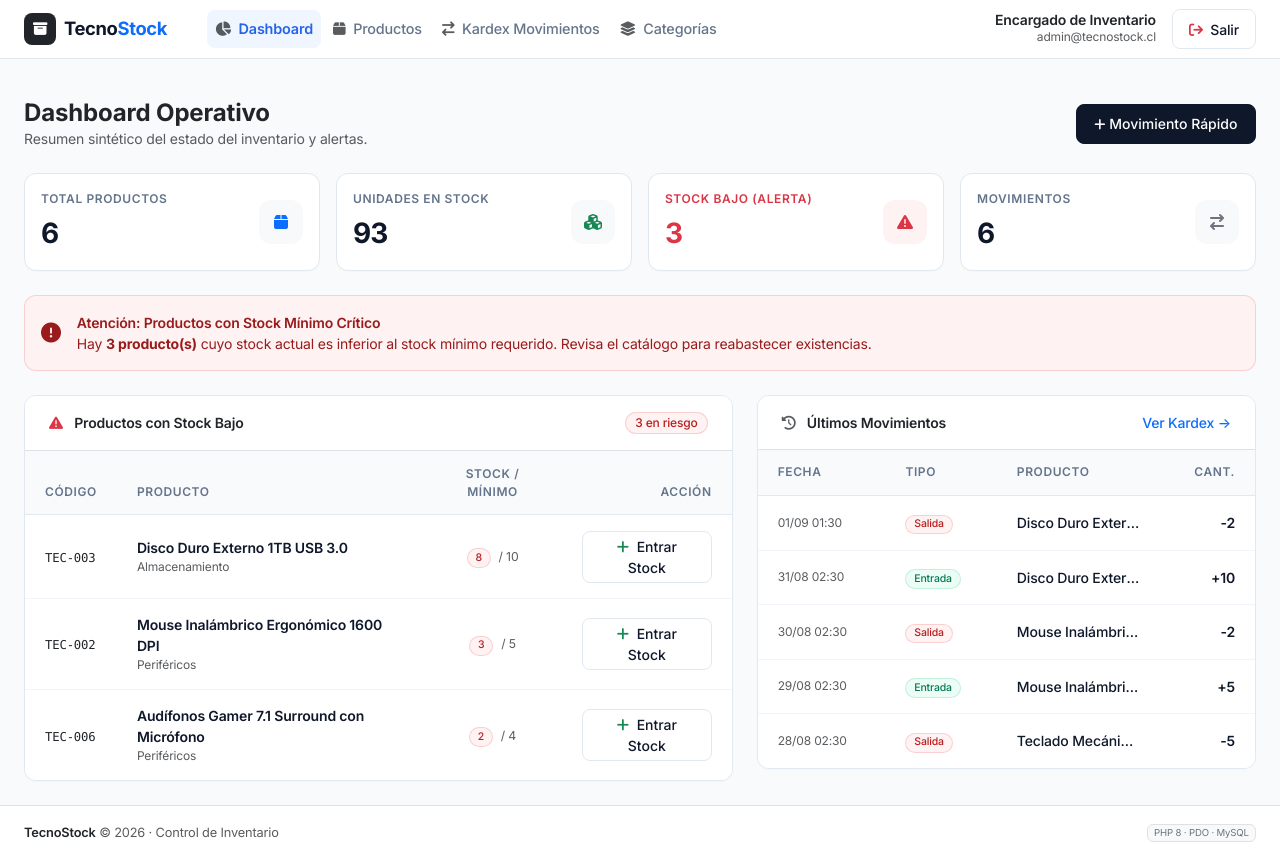
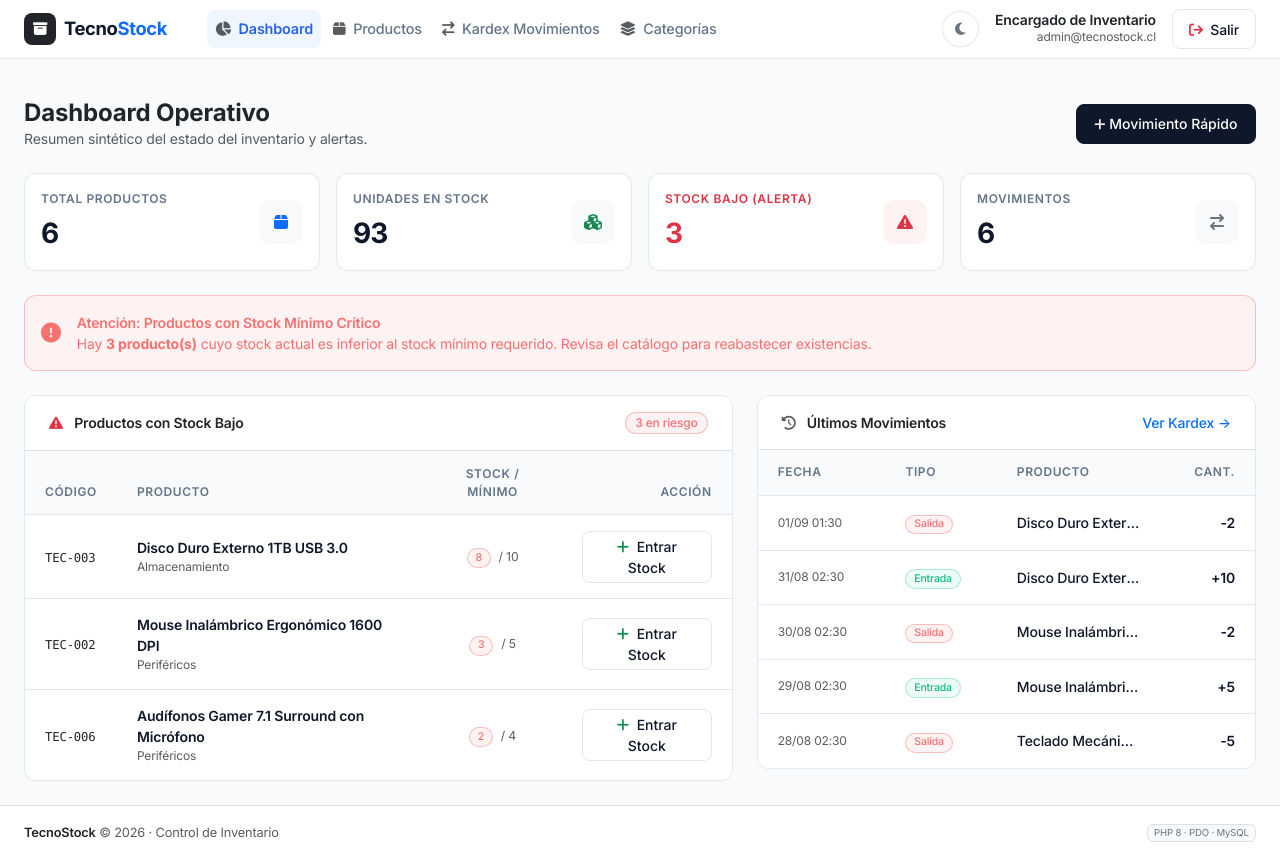
Before and after one commit to Gabriel-Herrera/Sistema_de_Inventario_TecnoStock, a PHP site: page /index.php in a window 1280 px wide. Run offline with PHP 8.4, Linux system fonts and the light colour scheme; a user stored in the database is signed in; data comes from the database, SQL or seed files in the repository.

Commit message:
feat: implementar alternativa de Modo Oscuro (Dark Mode) con persistencia en localStorage

```diff
--- a/assets/css/style.css
+++ b/assets/css/style.css
@@ -12,6 +13,10 @@
     --text-muted: #94a3b8;
     --border-color: #e2e8f0;
     --border-hover: #cbd5e1;
+
+    --navbar-bg: rgba(255, 255, 255, 0.95);
+    --table-header-bg: #f8fafc;
+    --table-row-hover: #f1f5f9;
 
     --accent-blue: #2563eb;
     --accent-blue-soft: #eff6ff;
@@ -25,10 +30,44 @@
     --accent-warning: #f59e0b;
     --accent-warning-soft: #fffbeb;
 
+    --modal-footer-bg: #f8fafc;
+    --input-bg: #ffffff;
+    --btn-primary-bg: #0f172a;
+    --btn-primary-text: #ffffff;
+
     --radius-sm: 8px;
     --radius-md: 12px;
     --radius-lg: 16px;
     --radius-xl: 24px;
+}
+
+/* Variables Tema Oscuro */
+[data-theme="dark"] {
+    --bg-main: #0b0f17;
+    --card-bg: #151d2a;
+    --text-primary: #f8fafc;
+    --text-secondary: #94a3b8;
+    --text-muted: #64748b;
+    --border-color: #232d3f;
+    --border-hover: #334155;
+
+    --navbar-bg: rgba(21, 29, 42, 0.95);
+    --table-header-bg: #0f172a;
+    --table-row-hover: #1e293b;
+
+    --accent-blue: #3b82f6;
+    --accent-blue-soft: rgba(59, 130, 246, 0.15);
+
+    --accent-success: #10b981;
+    --accent-success-soft: rgba(16, 185, 129, 0.15);
+
+    --accent-danger: #f87171;
+    --accent-danger-soft: rgba(239, 68, 68, 0.15);
+
+    --modal-footer-bg: #0f172a;
+    --input-bg: #0f172a;
+    --btn-primary-bg: #3b82f6;
+    --btn-primary-text: #ffffff;
 }
 
 body {
@@ -85,13 +143,13 @@ main {
     background-color: var(--card-bg);
     border: 1px solid var(--border-color);
     border-radius: var(--radius-md);
-    box-shadow: 0 1px 3px 0 rgba(0, 0, 0, 0.02), 0 1px 2px -1px rgba(0, 0, 0, 0.02);
-    transition: transform 0.15s ease, box-shadow 0.15s ease, border-color 0.15s ease;
+    box-shadow: 0 1px 3px 0 rgba(0, 0, 0, 0.02);
+    transition: transform 0.15s ease, box-shadow 0.15s ease, border-color 0.15s ease, background-color 0.25s ease;
 }
 
 .card-minimal:hover {
     border-color: var(--border-hover);
-    box-shadow: 0 4px 12px -2px rgba(0, 0, 0, 0.05);
+    box-shadow: 0 4px 12px -2px rgba(0, 0, 0, 0.08);
 }
 
 .card-metric-title {
@@ -118,13 +176,18 @@ main {
     justify-content: center;
 }
 
+[data-theme="dark"] .bg-light.icon-box-soft {
+    background-color: #1e293b !important;
+}
+
 /* Tablas Limpias */
 .table-minimal {
     margin-bottom: 0;
+    color: var(--text-primary);
 }
 
 .table-minimal thead th {
-    background-color: #f8fafc;
+    background-color: var(--table-header-bg);
     color: var(--text-secondary);
     font-size: 0.75rem;
     font-weight: 600;
@@ -137,7 +200,7 @@ main {
 .table-minimal tbody td {
     padding: 0.95rem 1.25rem;
     color: var(--text-primary);
-    border-bottom: 1px solid #f1f5f9;
+    border-bottom: 1px solid var(--border-color);
     font-size: 0.875rem;
     vertical-align: middle;
 }
@@ -157,8 +220,8 @@ main {
 /* Badges Soft / Minimal */
 .badge-soft-success {
     background-color: var(--accent-success-soft);
-    color: #047857;
-    border: 1px solid rgba(16, 185, 129, 0.2);
+    color: #10b981;
+    border: 1px solid rgba(16, 185, 129, 0.3);
     font-weight: 500;
     padding: 0.35em 0.75em;
     border-radius: 9999px;
@@ -166,17 +229,17 @@ main {
 
 .badge-soft-danger {
     background-color: var(--accent-danger-soft);
-    color: #b91c1c;
-    border: 1px solid rgba(239, 68, 68, 0.2);
+    color: #f87171;
+    border: 1px solid rgba(239, 68, 68, 0.3);
     font-weight: 500;
     padding: 0.35em 0.75em;
     border-radius: 9999px;
 }
 
 .badge-soft-secondary {
-    background-color: #f1f5f9;
-    color: #475569;
-    border: 1px solid #e2e8f0;
+    background-color: var(--table-row-hover);
+    color: var(--text-secondary);
+    border: 1px solid var(--border-color);
     font-weight: 500;
     padding: 0.35em 0.75em;
     border-radius: 9999px;
@@ -252,22 +327,26 @@ main {
 .modal-minimal .modal-footer {
     border-top: 1px solid var(--border-color);
     padding: 1rem 1.5rem;
-    background-color: #f8fafc;
+    background-color: var(--modal-footer-bg);
     border-bottom-left-radius: var(--radius-lg);
     border-bottom-right-radius: var(--radius-lg);
 }
 
-/* Banner de Alerta Soft */
+[data-theme="dark"] .btn-close {
+    filter: invert(1) grayscale(100%) brightness(200%);
+}
+
+/* Banner de Alertas Soft */
 .alert-minimal-danger {
     background-color: var(--accent-danger-soft);
-    border: 1px solid rgba(239, 68, 68, 0.2);
-    color: #991b1b;
+    border: 1px solid rgba(239, 68, 68, 0.3);
+    color: #f87171;
     border-radius: var(--radius-md);
 }
 
 .alert-minimal-success {
     background-color: var(--accent-success-soft);
-    border: 1px solid rgba(16, 185, 129, 0.2);
-    color: #065f46;
+    border: 1px solid rgba(16, 185, 129, 0.3);
+    color: #10b981;
     border-radius: var(--radius-md);
 }
--- a/assets/js/main.js
+++ b/assets/js/main.js
@@ -1,11 +1,31 @@
 /**
- * LÓGICA Y VALIDACIONES JAVASCRIPT CLIENTE
+ * LÓGICA Y VALIDACIONES JAVASCRIPT CLIENTE + MODO OSCURO
  * Sistema de Inventario TecnoStock
  */
 
+// Inicialización Inmediata de Tema (evita parpadeo al cargar)
+(function () {
+    const savedTheme = localStorage.getItem('tecnostock_theme') || 'light';
+    document.documentElement.setAttribute('data-theme', savedTheme);
+})();
+
 document.addEventListener('DOMContentLoaded', function () {
 
-    // Auto-cierre de alertas después de 5 segundos
+    // Configurar Botón de Alternar Modo Oscuro
+    const themeToggleBtn = document.getElementById('themeToggleBtn');
+    if (themeToggleBtn) {
+        actualizarIconoTema();
+        themeToggleBtn.addEventListener('click', function () {
+            const currentTheme = document.documentElement.getAttribute('data-theme') || 'light';
+            const newTheme = (currentTheme === 'light') ? 'dark' : 'light';
+
+            document.documentElement.setAttribute('data-theme', newTheme);
+            localStorage.setItem('tecnostock_theme', newTheme);
+            actualizarIconoTema();
+        });
+    }
+
+    // Auto-cierre de alertas después de 6 segundos
     const alertList = document.querySelectorAll('.alert-dismissible');
     alertList.forEach(function (alertEl) {
         setTimeout(function () {
@@ -67,6 +87,19 @@ document.addEventListener('DOMContentLoaded', function () {
         });
     }
 });
+
+// Función para actualizar el icono Sol/Luna en el botón de tema
+function actualizarIconoTema() {
+    const themeToggleBtn = document.getElementById('themeToggleBtn');
+    if (!themeToggleBtn) return;
+
+    const currentTheme = document.documentElement.getAttribute('data-theme') || 'light';
+    if (currentTheme === 'dark') {
+        themeToggleBtn.innerHTML = '<i class="fa-solid fa-sun text-warning" title="Cambiar a Modo Claro"></i>';
+    } else {
+        themeToggleBtn.innerHTML = '<i class="fa-solid fa-moon text-secondary" title="Cambiar a Modo Oscuro"></i>';
+    }
+}
 
 // Preparar modal para crear nuevo producto
 function prepararCrearProducto() {
--- a/includes/header.php
+++ b/includes/header.php
@@ -13,6 +13,13 @@ $paginaActual = basename($_SERVER['PHP_SELF']);
     <meta charset="UTF-8">
     <meta name="viewport" content="width=device-width, initial-scale=1.0">
     <title><?php echo $tituloPagina ?? 'TecnoStock - Inventario Minimalista'; ?></title>
+    <!-- Script de Inicialización de Tema para Evitar Parpadeo Flash -->
+    <script>
+        (function() {
+            var theme = localStorage.getItem('tecnostock_theme') || 'light';
+            document.documentElement.setAttribute('data-theme', theme);
+        })();
+    </script>
     <!-- Google Fonts: Inter -->
     <link rel="preconnect" href="https://fonts.googleapis.com">
     <link rel="preconnect" href="https://fonts.gstatic.com" crossorigin>
@@ -65,10 +72,16 @@ $paginaActual = basename($_SERVER['PHP_SELF']);
             </ul>
 
             <div class="d-flex align-items-center gap-3">
+                <!-- Botón de Alternar Modo Oscuro -->
+                <button type="button" id="themeToggleBtn" class="btn btn-minimal-outline btn-sm px-2.5 py-1.5 rounded-circle" style="width: 36px; height: 36px; display: inline-flex; align-items: center; justify-content: center;" title="Cambiar Tema (Modo Claro / Modo Oscuro)">
+                    <i class="fa-solid fa-moon"></i>
+                </button>
+
                 <div class="text-end d-none d-md-block">
                     <div class="fw-semibold text-dark small" style="line-height: 1.2;"><?php echo htmlspecialchars($usuario['nombre']); ?></div>
                     <div class="text-muted" style="font-size: 0.75rem;"><?php echo htmlspecialchars($usuario['correo']); ?></div>
                 </div>
+
                 <a href="logout.php" class="btn btn-minimal-outline btn-sm px-3" title="Cerrar Sesión">
                     <i class="fa-solid fa-arrow-right-from-bracket me-1 text-danger"></i> Salir
                 </a>
```
Also changed, not shown: other parts of assets/css/style.css (+47 -15 lines), login.php (+16 -1 lines).
